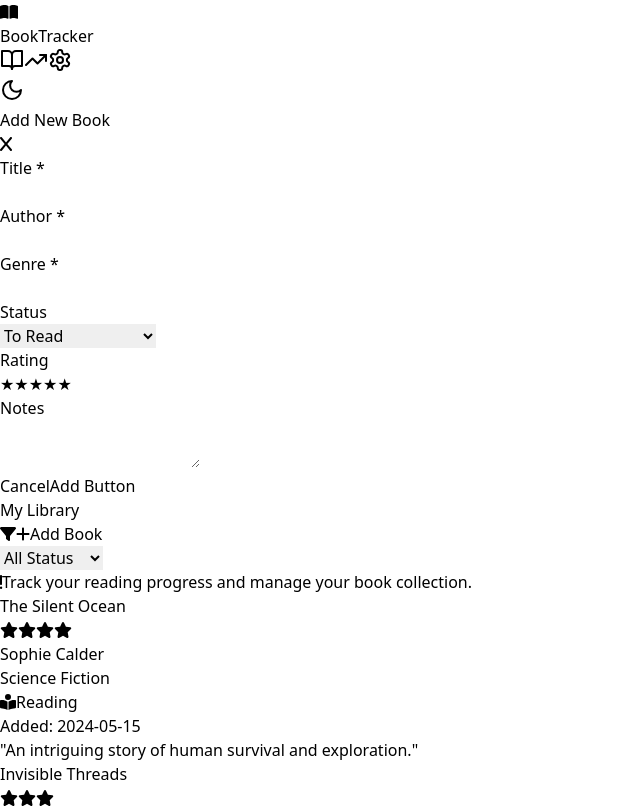
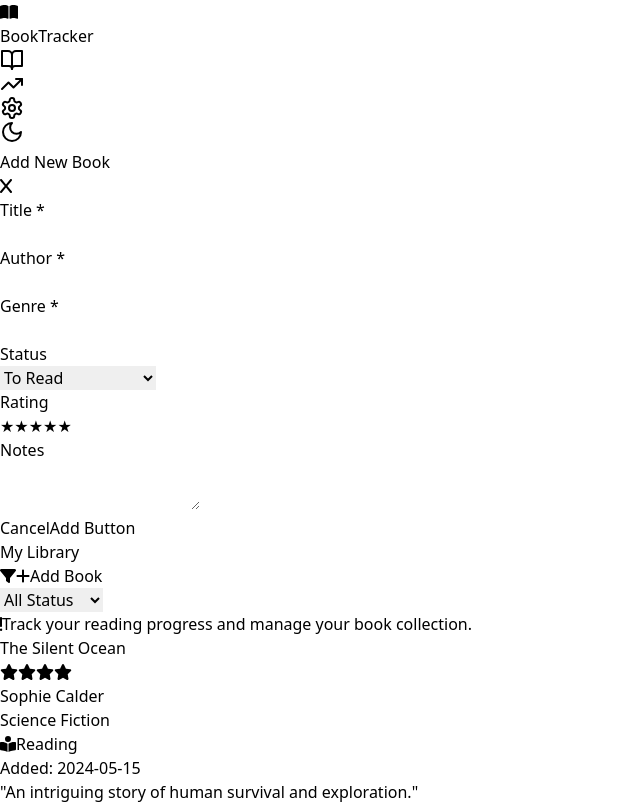
Before and after one commit to Batajoo/book-tracker-app, a React (Vite) app: page / in a window 1280 px wide. Shown: the top 808 px of the page, without its empty margins (0-640 px from the left). Built offline with nearby package versions, Linux system fonts and the light colour scheme.

Commit message:
Implementing react router

```diff
--- a/src/App.jsx
+++ b/src/App.jsx
@@ -49,14 +49,12 @@ function App() {
 
   return (
     <>
-		<Header/>
 		<AddButtonContextProvider value={{addPageOpen, togglePopUp, bookData, addBook}}>
       <FilterContextProvider value={{filterStatus, setFilterStatus, filterValue, setFilterValue}}>
         <AddButtonPage />
         <MainSection/>
       </FilterContextProvider>
 		</AddButtonContextProvider>
-		<Footer/>
     </>
   )
 }
--- a/src/components/Header/Header.jsx
+++ b/src/components/Header/Header.jsx
@@ -1,6 +1,7 @@
 import React from 'react'
 import { FontAwesomeIcon } from '@fortawesome/react-fontawesome'
 import { faBookOpen } from '@fortawesome/free-solid-svg-icons'
+import { NavLink } from 'react-router';
 
 function Header(){
     return(
@@ -11,8 +12,8 @@ function Header(){
           <h1 className='font-bold'>BookTracker</h1>
           </div>
 
-          <div className='flex gap-10'>
-  <button className='active:bg-blue-300 bg-blue-200 px-3 py-1.5 rounded-md'>
+          <nav className='flex gap-10 items-center'>
+            <NavLink to="/" className={({isActive})=> isActive ? "active:bg-blue-300 bg-blue-200 px-3 py-1.5 rounded-md": ""}>
               <svg
                 className="text-blue-500 hover:text-blue-500 lucide lucide-book-open w-5 h-5"
                 xmlns="http://www.w3.org/2000/svg"
@@ -28,8 +29,8 @@ function Header(){
                 <path d="M2 3h6a4 4 0 0 1 4 4v14a3 3 0 0 0-3-3H2z"></path>
                 <path d="M22 3h-6a4 4 0 0 0-4 4v14a3 3 0 0 1 3-3h7z"></path>
               </svg>
-  </button>
-  <button>
+            </NavLink>
+            <NavLink to="/summary" className={({isActive})=> isActive ? "active:bg-blue-300 bg-blue-200 px-3 py-1.5 rounded-md text-blue-500": ""}>
               <svg
                 className="text-gray-500 hover:text-blue-500 lucide lucide-trending-up w-5 h-5"
                 xmlns="http://www.w3.org/2000/svg"
@@ -45,8 +46,8 @@ function Header(){
                 <polyline points="22 7 13.5 15.5 8.5 10.5 2 17"></polyline>
                 <polyline points="16 7 22 7 22 13"></polyline>
               </svg>
-  </button>
-  <button>
+            </NavLink>
+            <NavLink to="/settings" className={({isActive})=> isActive ? "active:bg-blue-300 bg-blue-200 px-3 py-1.5 rounded-md text-blue-500": ""}>
               <svg
                 className="text-gray-500 hover:text-blue-500 lucide lucide-settings w-5 h-5"
                 xmlns="http://www.w3.org/2000/svg"
@@ -62,8 +63,8 @@ function Header(){
                 <path d="M12.22 2h-.44a2 2 0 0 0-2 2v.18a2 2 0 0 1-1 1.73l-.43.25a2 2 0 0 1-2 0l-.15-.08a2 2 0 0 0-2.73.73l-.22.38a2 2 0 0 0 .73 2.73l.15.1a2 2 0 0 1 1 1.72v.51a2 2 0 0 1-1 1.74l-.15.09a2 2 0 0 0-.73 2.73l.22.38a2 2 0 0 0 2.73.73l.15-.08a2 2 0 0 1 2 0l.43.25a2 2 0 0 1 1 1.73V20a2 2 0 0 0 2 2h.44a2 2 0 0 0 2-2v-.18a2 2 0 0 1 1-1.73l.43-.25a2 2 0 0 1 2 0l.15.08a2 2 0 0 0 2.73-.73l.22-.39a2 2 0 0 0-.73-2.73l-.15-.08a2 2 0 0 1-1-1.74v-.5a2 2 0 0 1 1-1.74l.15-.09a2 2 0 0 0 .73-2.73l-.22-.38a2 2 0 0 0-2.73-.73l-.15.08a2 2 0 0 1-2 0l-.43-.25a2 2 0 0 1-1-1.73V4a2 2 0 0 0-2-2z"></path>
                 <circle cx="12" cy="12" r="3"></circle>
               </svg>
-  </button>
-</div>
+            </NavLink>
+          </nav>
 
         </div>
         <button><svg className=" text-gray-500 hover:text-blue-500" xmlns="http://www.w3.org/2000/svg" width="24" height="24" viewBox="0 0 24 24" fill="none" stroke="currentColor" stroke-width="2" stroke-linecap="round" stroke-linejoin="round"><path d="M12 3a6 6 0 0 0 9 9 9 9 0 1 1-9-9Z"></path></svg></button>
--- /dev/null
+++ b/src/components/Layout/Layout.jsx
@@ -0,0 +1,15 @@
+import React from 'react'
+import {Header, Footer} from '../'
+import { Outlet } from 'react-router'
+
+function Layout() {
+  return (
+    <>
+        <Header/>
+        <Outlet/>
+        <Footer/>
+    </>
+  )
+}
+
+export default Layout
--- a/src/components/index.jsx
+++ b/src/components/index.jsx
@@ -1,8 +1,9 @@
 import Header from "./Header/Header";
 import Footer from "./Footer/Footer";
-import MainSection from "./MainSection/MainSection";
+import MainSection from "../sections/MainSection/MainSection";
 import AddBookSection from "./AddBookSection/AddBookSection";
 import BookCard from "./BookCard/BookCard";
 import AddButtonPage from "./AddButtonPage/AddButtonPage";
+import Layout from "./Layout/Layout";
 
-export {Header, Footer, MainSection, AddBookSection, BookCard, AddButtonPage}
+export {Header, Footer, MainSection, Layout, AddBookSection, BookCard, AddButtonPage}
--- a/src/main.jsx
+++ b/src/main.jsx
@@ -3,11 +3,17 @@ import { createRoot } from 'react-dom/client'
 import './index.css'
 import App from './App.jsx'
 import { BrowserRouter, Route, Routes } from 'react-router'
+import { Layout } from './components/index.jsx'
+import {Settings, Summary} from './sections'
 
 createRoot(document.getElementById('root')).render(
   <BrowserRouter>
     <Routes>
-      <Route path='/' element={<App/>}/>
+      <Route path='/' element={<Layout/>}>
+        <Route index element={<App/>}/>
+        <Route path='settings' element={Settings}/>
+        <Route path='summary' element={Summary}/>
+      </Route>
     </Routes>
   </BrowserRouter>
 )
--- a/src/components/MainSection/MainSection.jsx
+++ b/src/sections/MainSection/MainSection.jsx
@@ -1,7 +1,7 @@
 import React from "react";
 import { faExclamation, faBookOpenReader } from "@fortawesome/free-solid-svg-icons";
 import { FontAwesomeIcon } from "@fortawesome/react-fontawesome";
-import {AddBookSection, BookCard} from "../index";
+import {AddBookSection, BookCard} from "../../components/index";
 import { useAddButtonContext, useFilterContext } from "../../context";
 
 function MainSection(){
--- /dev/null
+++ b/src/sections/Settings/Settings.jsx
@@ -0,0 +1,9 @@
+import React from 'react'
+
+function Settings() {
+  return (
+    <div>Settings</div>
+  )
+}
+
+export default Settings
--- /dev/null
+++ b/src/sections/Summary/Summary.jsx
@@ -0,0 +1,9 @@
+import React from 'react'
+
+function Summary() {
+  return (
+    <div>Summary</div>
+  )
+}
+
+export default Summary
--- /dev/null
+++ b/src/sections/index.jsx
@@ -0,0 +1,4 @@
+import Settings from "./Settings/Settings";
+import Summary from "./Summary/Summary";
+
+export {Settings, Summary}
```
Lines whose indentation alone changed are shown as unchanged.
